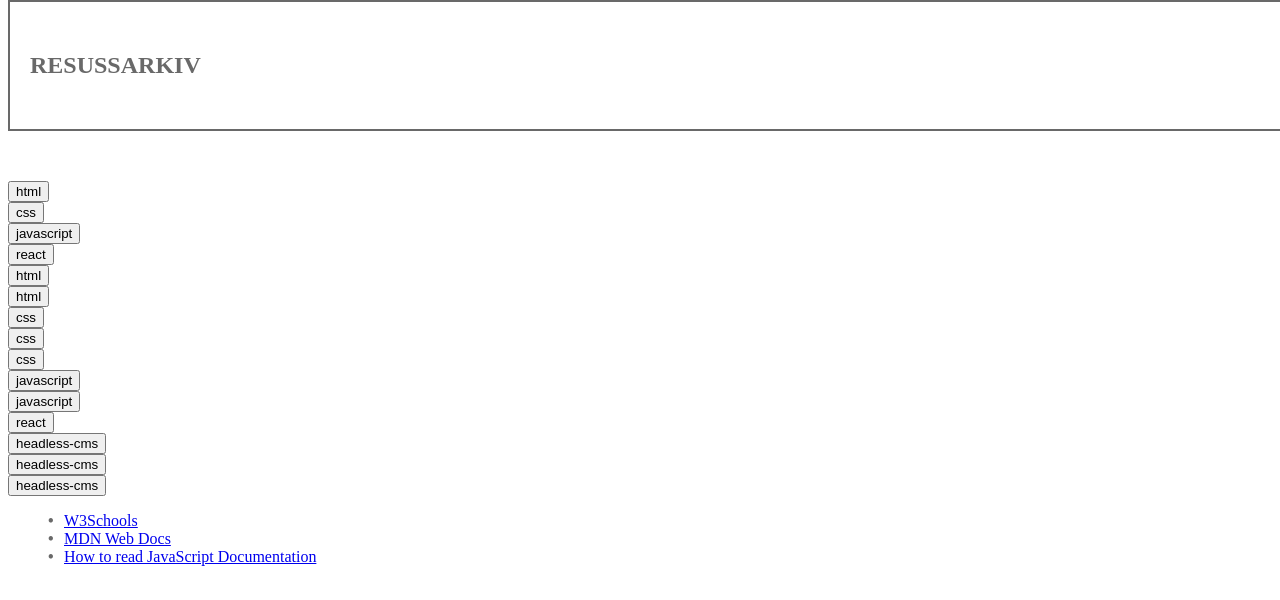
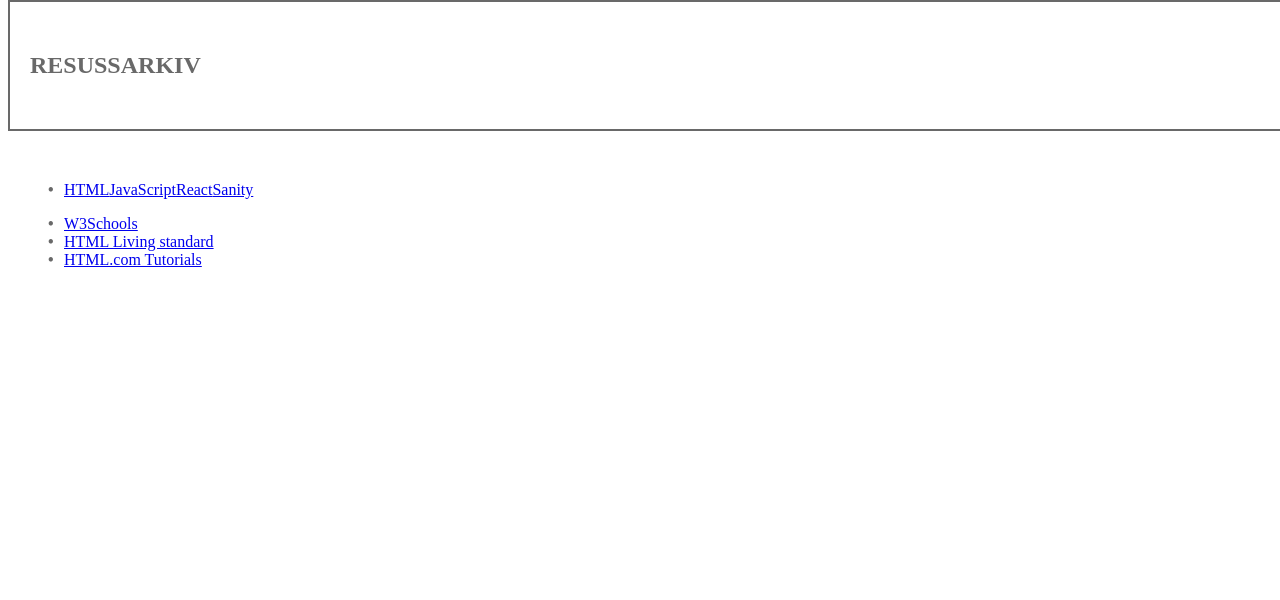
Before and after one commit to alexan1109/uin23ak3_resourceapp_group14, a React (Create React App) app in the folder ressursarkiv/: page /html in a window 1280 px wide. Shown: the top 600 px of the page. Built offline with nearby package versions, Linux system fonts and the light colour scheme.

Commit message:
la til routing, og linket det opp med app.js

```diff
--- a/ressursarkiv/package.json
+++ b/ressursarkiv/package.json
@@ -8,6 +8,7 @@
     "@testing-library/user-event": "^13.5.0",
     "react": "^18.2.0",
     "react-dom": "^18.2.0",
+    "react-router-dom": "^6.8.2",
     "react-scripts": "5.0.1",
     "web-vitals": "^2.1.4"
   },
--- a/ressursarkiv/src/App.js
+++ b/ressursarkiv/src/App.js
@@ -1,8 +1,13 @@
+import { Route, Routes } from 'react-router-dom';
+import Error from './components/Error';
 import Header from './components/Header';
+import Html from './components/Html';
 import JavaScript from './components/JavaScript';
 import Main from './components/Main';
 import Navigation from './components/Navigation';
+import React from './components/React';
 import Resources from './components/Resources';
+import Sanity from './components/Sanity';
 import './css/sass/main.scss';
 import { resources } from './data/ressurser';
 
@@ -12,9 +17,15 @@ function App() {
   return (
     <>
     <Header title={"Resussarkiv"} />
-    {resources.map((resources) =>
-    <Navigation name={resources.category}/> )}
-    <JavaScript />
+    <Navigation />
+    <Routes>
+      <Route index path='/html' element={<Html />} />
+      <Route path='/javascript' element={<JavaScript />} />
+      <Route path='/react' element={<React />} />
+      <Route path='/headless-cms' element={<Sanity />}/>
+      <Route path='*' element={<Error />} />
+    </Routes>
+
     </>
     )
   }
--- /dev/null
+++ b/ressursarkiv/src/components/Error.js
@@ -0,0 +1,4 @@
+export default function Error(){
+    return <h1>404 site not found</h1>
+
+}
--- a/ressursarkiv/src/components/Html.js
+++ b/ressursarkiv/src/components/Html.js
@@ -1,4 +1,8 @@
+import Resources from "./Resources";
+
 export default function Html(){
-    return
+    return (
+        <Resources id="html"/>
+    )
 
 }
--- a/ressursarkiv/src/components/Navigation.js
+++ b/ressursarkiv/src/components/Navigation.js
@@ -1,9 +1,17 @@
+import { Link } from "react-router-dom";
 
 
-export default function Navigation({name}){
+export default function Navigation(){
     return(
     <nav>
-        <button title={name}>{name}</button>
+        <ul>
+            <li>
+                <Link to="html">HTML</Link>
+                <Link to="javascript">JavaScript</Link>
+                <Link to="react">React</Link>
+                <Link to="headless-cms">Sanity</Link>
+            </li>
+        </ul>
     </nav>
     )
 }
--- a/ressursarkiv/src/components/React.js
+++ b/ressursarkiv/src/components/React.js
@@ -1,3 +1,7 @@
+import Resources from "./Resources";
+
 export default function React() {
-  return;
+  return(
+    <Resources id="react" />
+  )
 }
--- a/ressursarkiv/src/components/Sanity.js
+++ b/ressursarkiv/src/components/Sanity.js
@@ -1,4 +1,8 @@
+import Resources from "./Resources";
+
 export default function Sanity(){
-    return
+    return(
+        <Resources id="headless-cms" />
+    )
 
 }
--- a/ressursarkiv/src/index.js
+++ b/ressursarkiv/src/index.js
@@ -3,12 +3,13 @@ import ReactDOM from 'react-dom/client';
 import './index.css';
 import App from './App';
 import reportWebVitals from './reportWebVitals';
+import {BrowserRouter} from 'react-router-dom'
 
 const root = ReactDOM.createRoot(document.getElementById('root'));
 root.render(
-  <React.StrictMode>
+  <BrowserRouter>
     <App />
-  </React.StrictMode>
+  </BrowserRouter>
 );
 
 // If you want to start measuring performance in your app, pass a function
```
Also changed, not shown: 1 other file (tests, documents, lock files or other folders).
